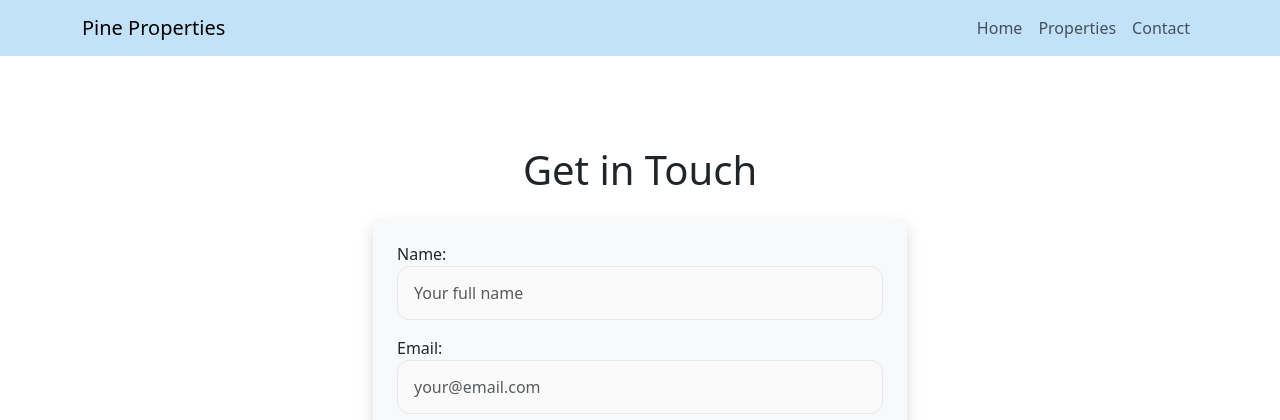
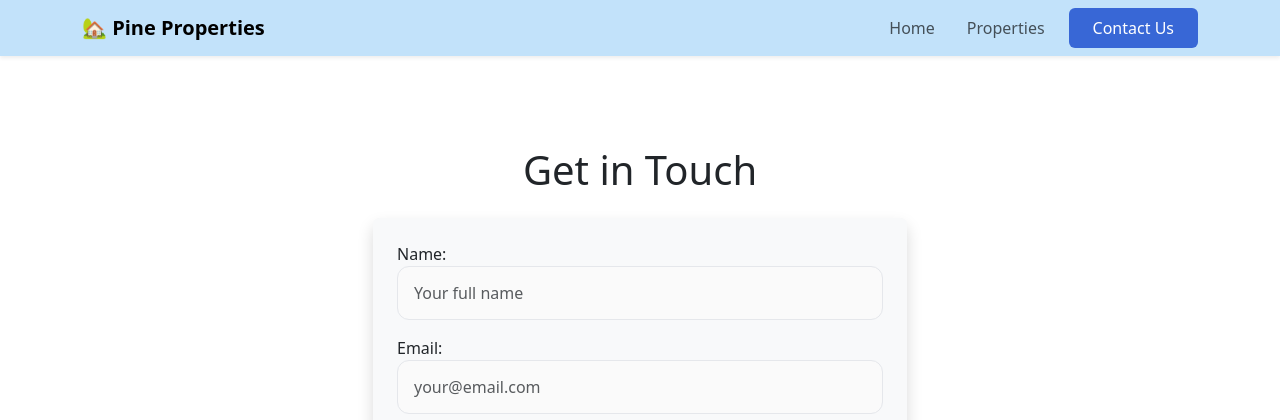
Before and after one commit to MSRhmn/pine-properties, a Django app: page /contact/ in a window 1280 px wide. Shown: the top 420 px of the page. Run offline with Django 5.2, Linux system fonts and the light colour scheme.

Commit message:
update: navbar ui in base template

```diff
--- a/properties/templates/properties/base.html
+++ b/properties/templates/properties/base.html
@@ -11,22 +11,24 @@
 </head>
 <body class="d-flex flex-column h-100">
     <!-- Navbar -->
-    <nav class="navbar navbar-expand-lg navbar-custom fixed-top">
+    <nav class="navbar navbar-expand-lg navbar-custom fixed-top shadow-sm">
       <div class="container">
-            <a class="navbar-brand" href="{% url 'properties:home' %}">Pine Properties</a>
-            <button class="navbar-toggler" type="button" data-bs-toggle="collapse" data-bs-target="#navbarNav" aria-controls="navbarNav" aria-expanded="false" aria-label="Toggle navigation">
+          <a class="navbar-brand fw-bold" href="{% url 'properties:home' %}">
+              🏡 Pine Properties
+          </a>
+          <button class="navbar-toggler border-0" type="button" data-bs-toggle="collapse" data-bs-target="#navbarNav" aria-controls="navbarNav" aria-expanded="false" aria-label="Toggle navigation">
               <span class="navbar-toggler-icon"></span>
           </button>
           <div class="collapse navbar-collapse" id="navbarNav">
               <ul class="navbar-nav ms-auto">
                   <li class="nav-item">
-                        <a class="nav-link" href="{% url 'properties:home' %}">Home</a>
+                      <a class="nav-link px-3" href="{% url 'properties:home' %}">Home</a>
                   </li>
                   <li class="nav-item">
-                        <a class="nav-link" href="{% url 'properties:properties' %}">Properties</a>
+                      <a class="nav-link px-3" href="{% url 'properties:properties' %}">Properties</a>
                   </li>
-                    <li class="nav-item">
-                        <a class="nav-link" href="{% url 'properties:contact' %}">Contact</a>
+                  <li class="nav-item ms-lg-2">
+                      <a class="nav-link btn btn-primary text-white px-4" href="{% url 'properties:contact' %}">Contact Us</a>
                   </li>
               </ul>
           </div>
```
Lines whose indentation alone changed are shown as unchanged.
